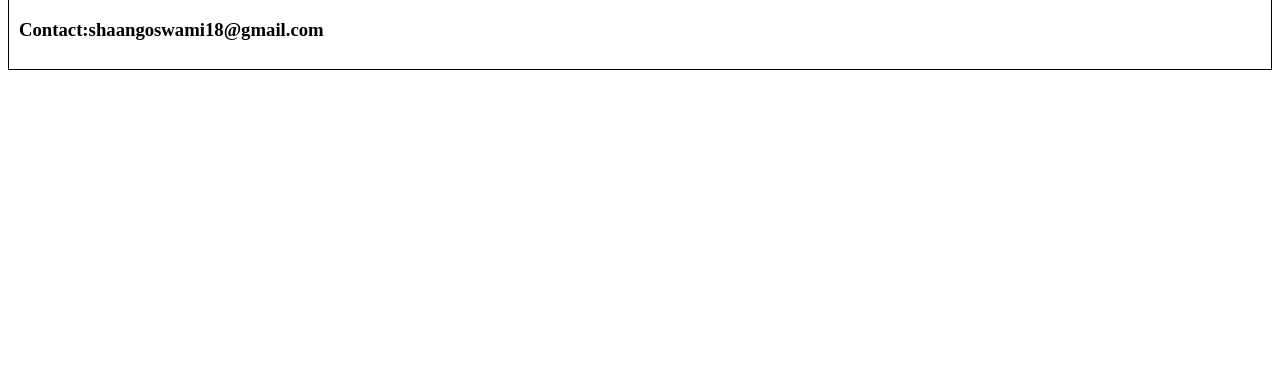
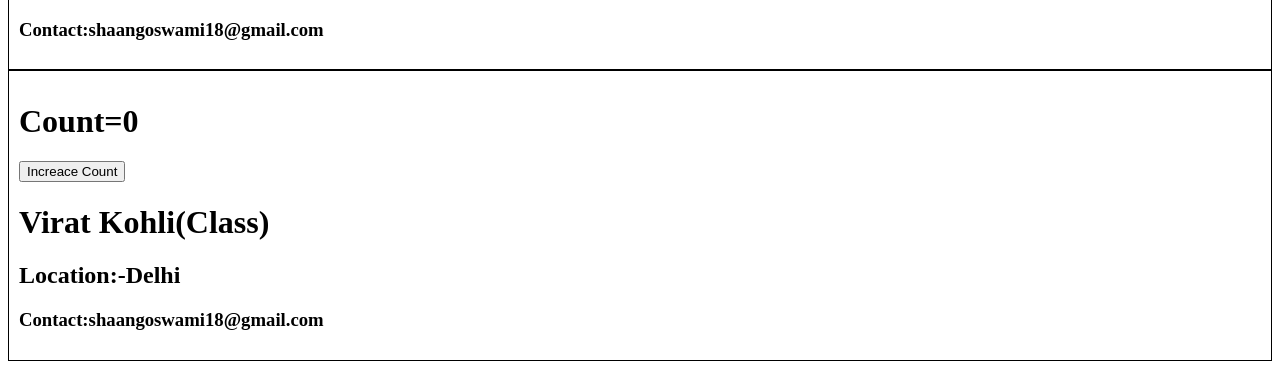
Before and after one commit to notshaangoswami/foodOrderingApp, a React (Vite) app: page /about in a window 1280 px wide. Shown: the part 464-830 px from the top of the page. Before the commit the page ends 800 px from the top, so only its background shows below. Built offline with nearby package versions, Linux system fonts and the light colour scheme.

Commit message:
eps-08-life cycle for multiple childs

```diff
--- a/src/components/About.js
+++ b/src/components/About.js
@@ -17,6 +17,7 @@
       <div>
         <h1>About</h1>
         <UserClass name={"Shaan Goswami(Class)"} location={"Delhi"} />
+        <UserClass name={"Virat Kohli(Class)"} location={"Delhi"} />
       </div>
     );
   }
--- a/src/components/UserClass.js
+++ b/src/components/UserClass.js
@@ -1,18 +1,18 @@
 import React from "react";
 class UserClass extends React.Component {
   constructor(props) {
-    console.log("Child Constructor");
     super(props);
+    console.log(this.props.name+"Child Constructor");
     this.state = {
       count: 0,
     };
   }
   componentDidMount(){
-    console.log("child component Mount");
+    console.log(this.props.name+"child component Mount");
     //api calls
   }
   render() {
-    console.log("Child Render");
+    console.log(this.props.name+"Child Render");
     const { name, location } = this.props;
     const { count } = this.state;
     return (
```
Also changed, not shown: 1 other file (tests, documents, lock files or other folders).
